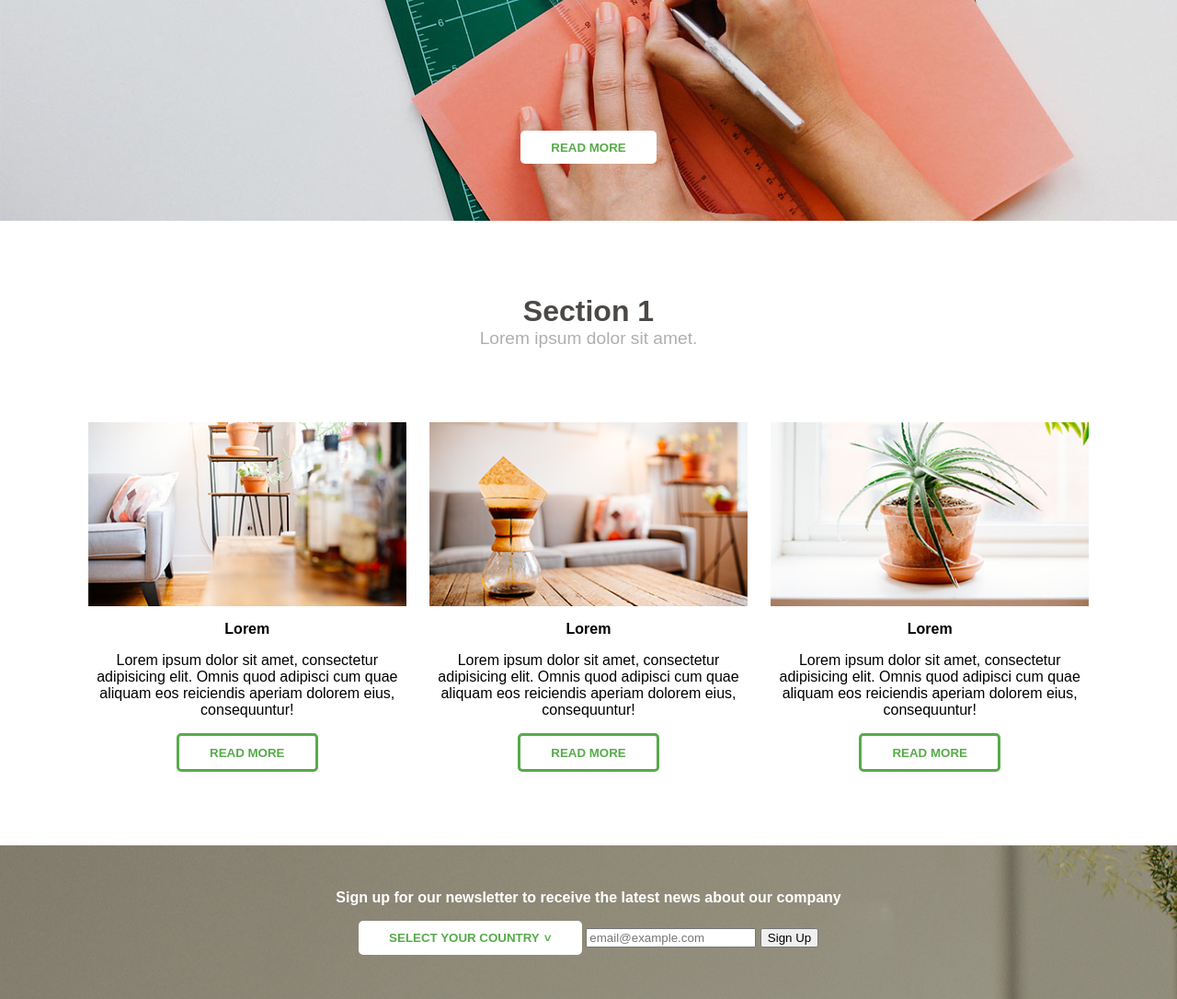
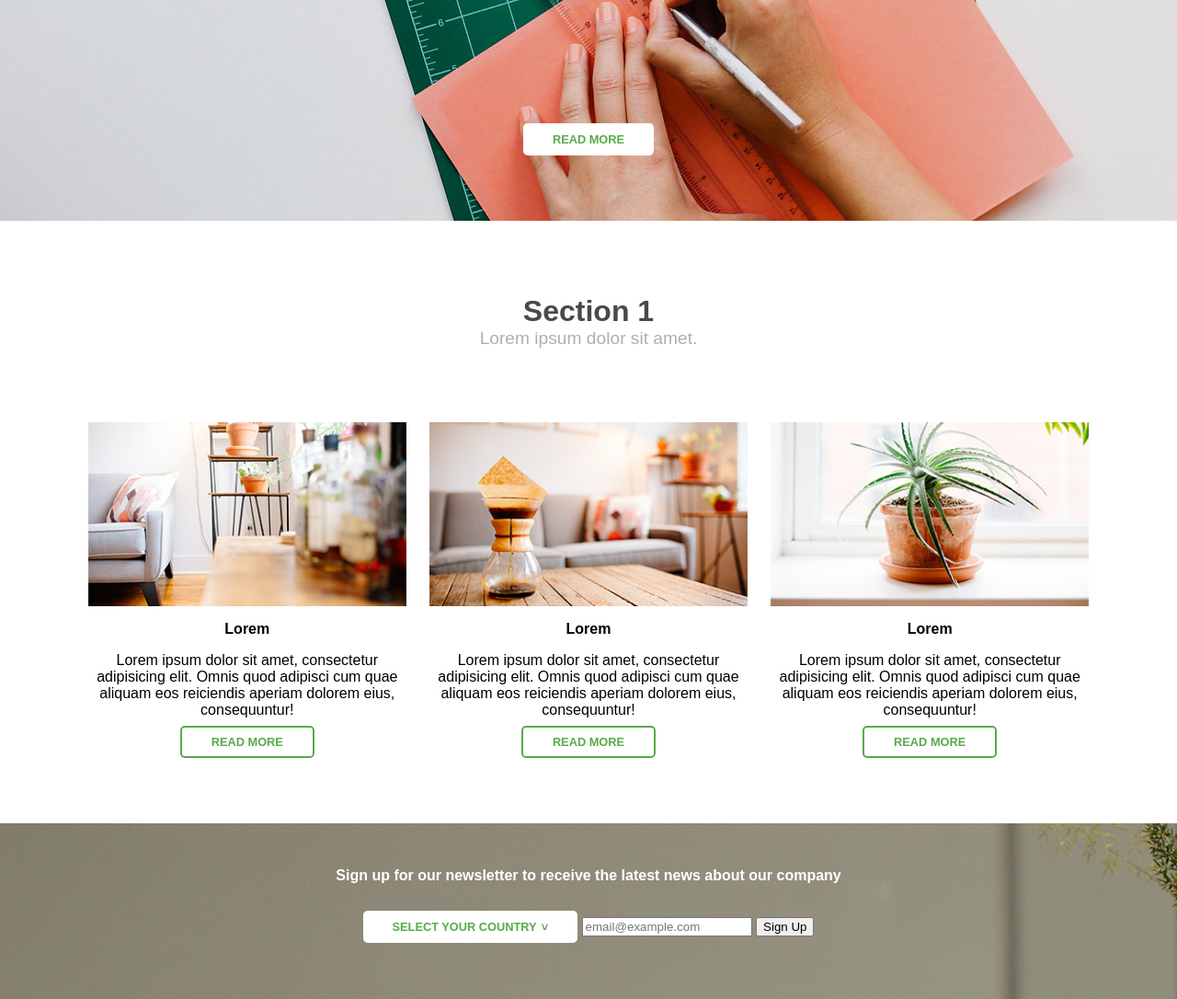
Before and after one commit to jesusoterogomez/kraftedbyus, a plain HTML site: page index.html in a window 1280 px wide. Shown: the part 680-1766 px from the top of the page at 92% size. Drawn offline with Linux system fonts and the light colour scheme.

Commit message:
Converted buttons to a links

```diff
--- a/index.html
+++ b/index.html
@@ -26,7 +26,7 @@
 				</div>
 
 				<div class="cta">
-					<button>Read More</button>
+					<a class="button" href="#" target="_blank">Read More</a>
 				</div>
 			</div>
 		</header>
@@ -41,21 +41,21 @@
 					<img src="img/article1.jpg" alt="">
 					<h2>Lorem</h2>
 					<p>Lorem ipsum dolor sit amet, consectetur adipisicing elit. Omnis quod adipisci cum quae aliquam eos reiciendis aperiam dolorem eius, consequuntur!</p>
-					<button>Read More</button>
+					<a class="button" href="#" target="_blank">Read More</a>
 				</article>
 
 				<article>
 					<img src="img/article2.png" alt="">
 					<h2>Lorem</h2>
 					<p>Lorem ipsum dolor sit amet, consectetur adipisicing elit. Omnis quod adipisci cum quae aliquam eos reiciendis aperiam dolorem eius, consequuntur!</p>
-					<button>Read More</button>
+					<a class="button" href="#" target="_blank">Read More</a>
 				</article>
 
 				<article>
 					<img src="img/article3.jpg" alt="">
 					<h2>Lorem</h2>
 					<p>Lorem ipsum dolor sit amet, consectetur adipisicing elit. Omnis quod adipisci cum quae aliquam eos reiciendis aperiam dolorem eius, consequuntur!</p>
-					<button>Read More</button>
+					<a class="button" href="#" target="_blank">Read More</a>
 				</article>
 
 
--- a/scss/style.scss
+++ b/scss/style.scss
@@ -23,21 +23,20 @@ $color-text:      $color-4;
 $color-title:     $color-5;
 $color-subtitle:  $color-6;
 
-// Default Font Sizes
-$default-font-size: 12pt;
-$title-size:        3em;
-$subtitle-size:     2em;
-$paragraph-size:    1.2em;
-$popup-size:        0.8em;
-$row-padding : 3em;
-$section-padding : 5em;
-$section-title-size:        2em;
-$section-subtitle-size:     1.2em;
-$border-radius:5px;
-$row-height: 3em;
-
-/* Sizing */
-$header-height: 920px;
+// Default Sizes
+$default-font-size:  12pt;
+$title-size:         3em;
+$subtitle-size:      2em;
+$paragraph-size:     1.2em;
+$row-padding:        3em;
+$row-height:         3em;
+$border-radius:      5px;
+$header-height:      920px;
+$section-padding:    5em;
+$section-title:      2em;
+$section-subtitle:   1.2em;
+$button-padding:     0.6em 2.5em;
+$button-alt-padding: 0.8em 2.5em;
 
 // Defaults
 body{
@@ -51,12 +50,12 @@ section{
 	.section-header{
 		padding-bottom: $section-padding;
 		.section-title{
-			font-size: $section-title-size;
+			font-size: $section-title;
 			color: $color-title;
 
 		}
 		.section-subtitle{
-			font-size: $section-subtitle-size;
+			font-size: $section-subtitle;
 			color: $color-subtitle;
 			font-weight: normal;
 		}
@@ -66,16 +65,19 @@ section{
 
 // Default Buttons
 
-button{
+.button{
 	@include transition( all 0.3s );
-	padding:0.8em 2.5em;
+	padding:0.6em 2.5em;
+	margin: 1em 0;
 	border-radius:$border-radius;
-	border:3px solid $color-highlight;
+	border:2px solid $color-highlight;
 	color:$color-highlight;
 	background: $light;
 	text-transform: uppercase;
+	font-size: .8em;
 	outline: 0;
 	font-weight: 700;
+	text-decoration: none;
 	&:hover{
 		background: $color-hover;
 	}
@@ -83,13 +85,15 @@ button{
 
 // Dropdown (only button, without options)
 .dropdown{
-	@extend button;
+	@extend .button;
 	border:none;
+	padding: 0.8em 2.5em;
 	&:after{
 		content:"˅";
 		display: inline;
 		position: relative;
 		margin-left: 5px;
+
 	}
 }
 
@@ -141,8 +145,9 @@ header.site-header{
 	}
 	.cta{
 		text-align: center;
-		button{
+		.button{
 			border: none;
+			padding: 0.8em 2.5em;
 		}
 	}
 }
@@ -173,16 +178,14 @@ header.site-header{
 .page-wrapper {
 	min-height: 100%;
   /* equal to footer height */
-  // margin-bottom: -250px;
-  margin-bottom:-($row-padding*2);
+  margin-bottom:-($row-padding*2); //accounts for both top and bottom padding.
 }
 .page-wrapper:after {
 	content: "";
 	display: block;
 }
 .site-footer, .page-wrapper:after {
-  // height: 180px;
-  padding:$row-padding;
+  padding:$row-padding 0;
 }
 
 // Footer
```
Also changed, not shown: css/style.css, 1 other file. Lines whose indentation alone changed are shown as unchanged.
